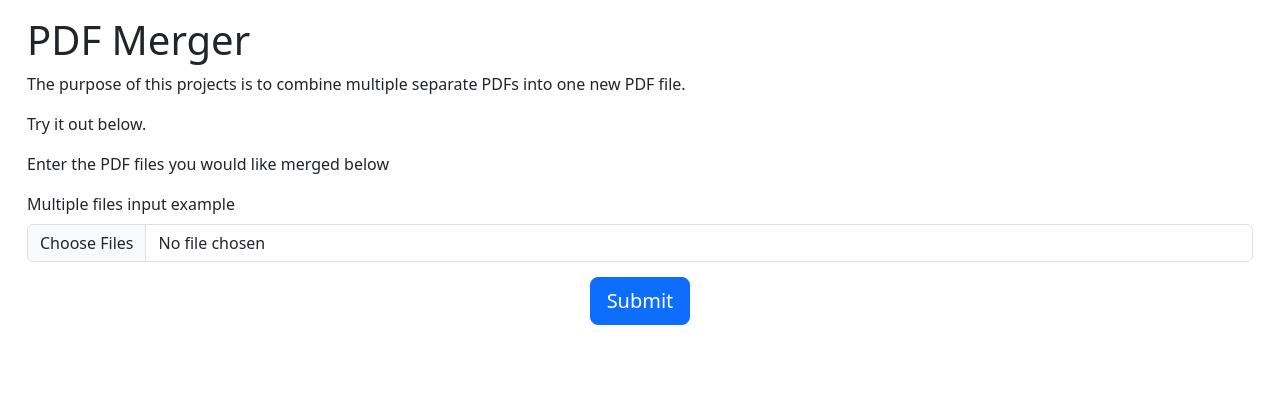
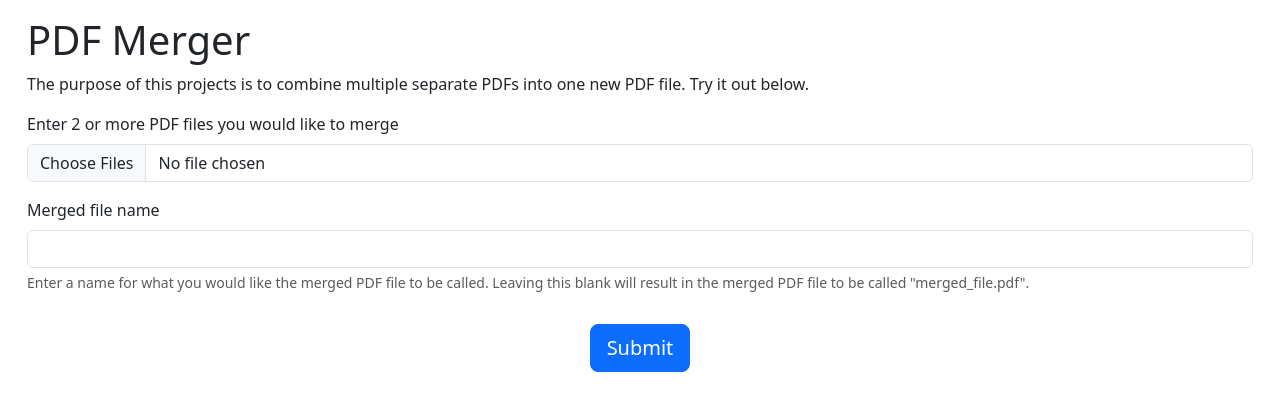
Before and after one commit to nlutala/nlutala-portfolio, a Django app: page /projects/pdf-merger in a window 1280 px wide. Shown: the part 95-506 px from the top of the page. Run offline with Django 5.2, Linux system fonts and the light colour scheme.

Commit message:
Update pdf_merger.html to have a template of how the input form will look like on the page

```diff
--- a/website/templates/website/pdf_merger.html
+++ b/website/templates/website/pdf_merger.html
@@ -44,19 +44,30 @@
     </div>
     <div class="container-fluid">
         <h1>PDF Merger</h1>
-        <p>The purpose of this projects is to combine multiple separate PDFs into one new PDF file.</p>
-        <p>Try it out below.</p>
+        <p>
+            The purpose of this projects is to combine multiple separate PDFs into one new PDF file.
+            Try it out below.
+        </p>
     </div>
     <div class="container-fluid">
-        <p>Enter the PDF files you would like merged below</p>
-        <div class="mb-3">
-            <label for="formFileMultiple" class="form-label">Multiple files input example</label>
-            <input class="form-control" type="file" id="formFileMultiple" multiple>
+        <form action="/merged-file/" method="post" enctype="multipart/form-data">
+            <div class="mb-3">
+                <label for="formFileMultiple" class="form-label">Enter 2 or more PDF files you would like to merge</label>
+                <input class="form-control" type="file" accept=".pdf" id="formFileMultiple" multiple>
+            </div>
+            <div class="mb-3">
+                <label for="mergedFileName" class="form-label">Merged file name</label>
+                <input id="mergedFileName" type="text" name="mergedFileName" class="form-control" aria-label="default input example" aria-describedby="mergedFileNameHelpBlock">
+                <div id="mergedFileNameHelpBlock" class="form-text">
+                    Enter a name for what you would like the merged PDF file to be called.
+                    Leaving this blank will result in the merged PDF file to be called "merged_file.pdf".
+                </div>
+            </div>
             <div style="padding-top: 15px; text-align: center;">
                 <!-- Just to add some padding between the file input and button submission-->
                 <input type="submit" value="Submit" class="btn btn-primary btn-lg">
             </div>
-        </div>
+        </form>
     </div>
     <script src="https://cdn.jsdelivr.net/npm/bootstrap@5.3.3/dist/js/bootstrap.bundle.min.js"
         integrity="sha384-YvpcrYf0tY3lHB60NNkmXc5s9fDVZLESaAA55NDzOxhy9GkcIdslK1eN7N6jIeHz"
```
